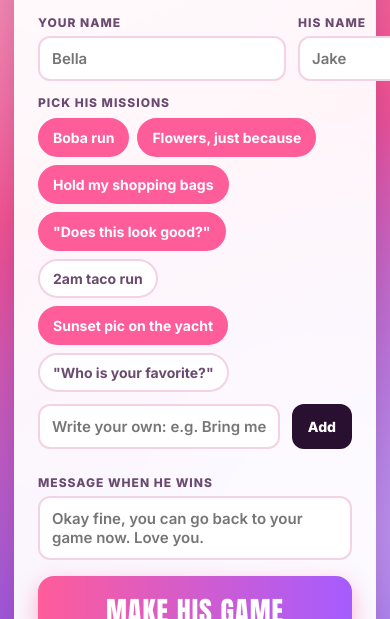
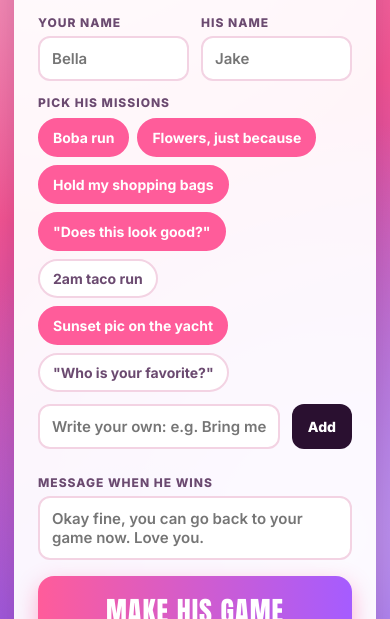
Before and after one commit to camiinthisthang/boyfriend-mode-game, a website built with Vite: page index.html in a window 390 px wide. Shown: the part 225-844 px from the top of the page. Built offline with nearby package versions, Linux system fonts and the light colour scheme.

Commit message:
Mobile: fix creator list on short screens, end card sizing, setup inputs on narrow phones
Co-Authored-By: Devin AI <158243242+devin-ai-integration[bot]@users.noreply.github.com>

```diff
--- a/src/style.css
+++ b/src/style.css
@@ -311,3 +311,6 @@ body.photo #hud > *:not(.photo-ui) { display: none !important; }
 
 #h-online, #h-chat, #t-chat, #c-neon { display: none !important; }
 body.in-setup #rotate { display: none !important; }
+@media (max-height: 500px) { .endcard { padding: 10px; } .endcard h1 { font-size: 15vh; margin: 4px 0; } .endcard .end-msg, .endcard .end-cta, .endcard p { margin: 4px 0; font-size: 13px; } .endcard .end-name { font-size: 20px; } }
+@media (pointer: coarse) and (orientation: landscape) { #creator .rows { flex: 0 0 auto; overflow: visible; } #creator .c-head { padding-bottom: 0; } #creator .c-kicker { margin-bottom: 6px; } }
+.setup input, .setup textarea { min-width: 0; width: 100%; box-sizing: border-box; }
```
